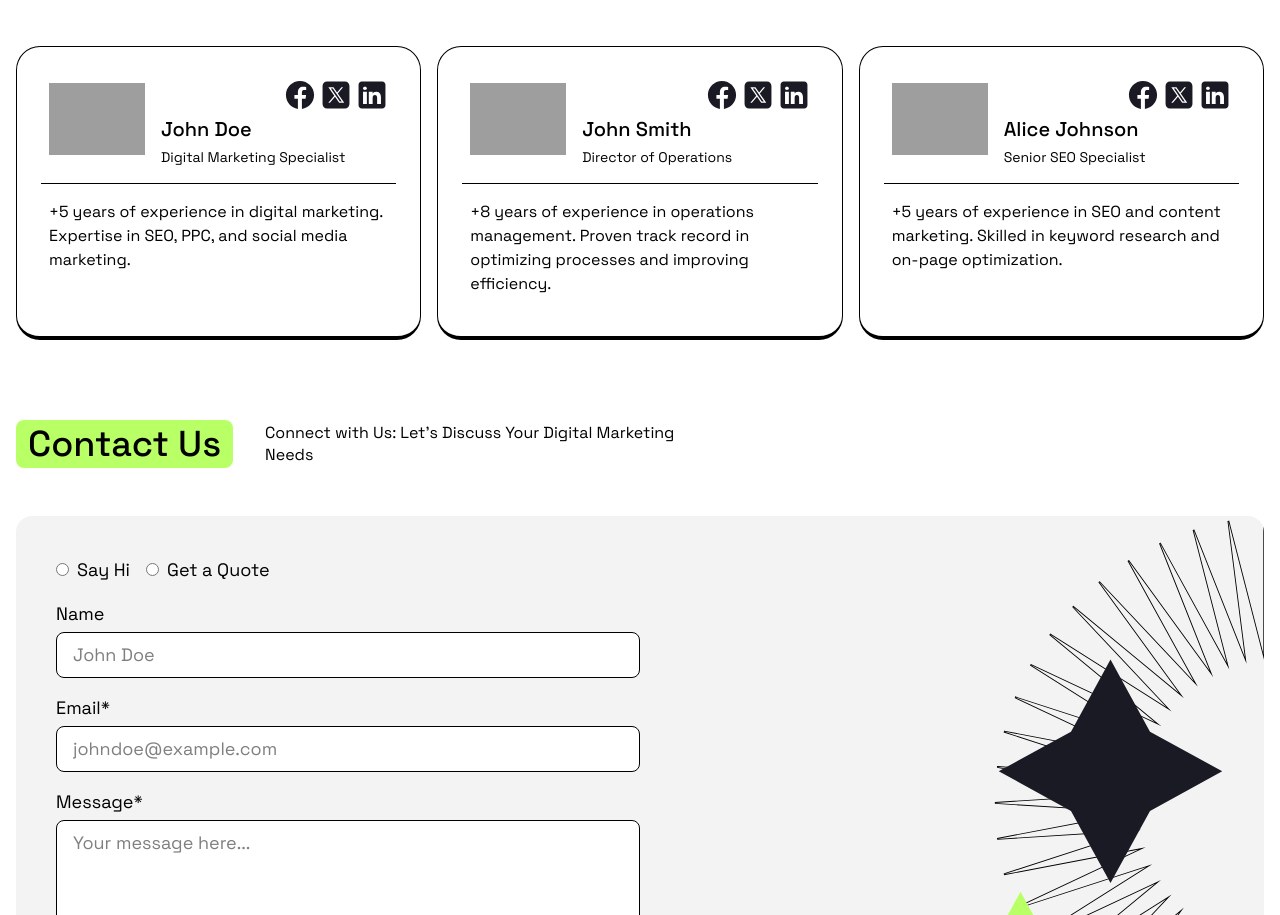
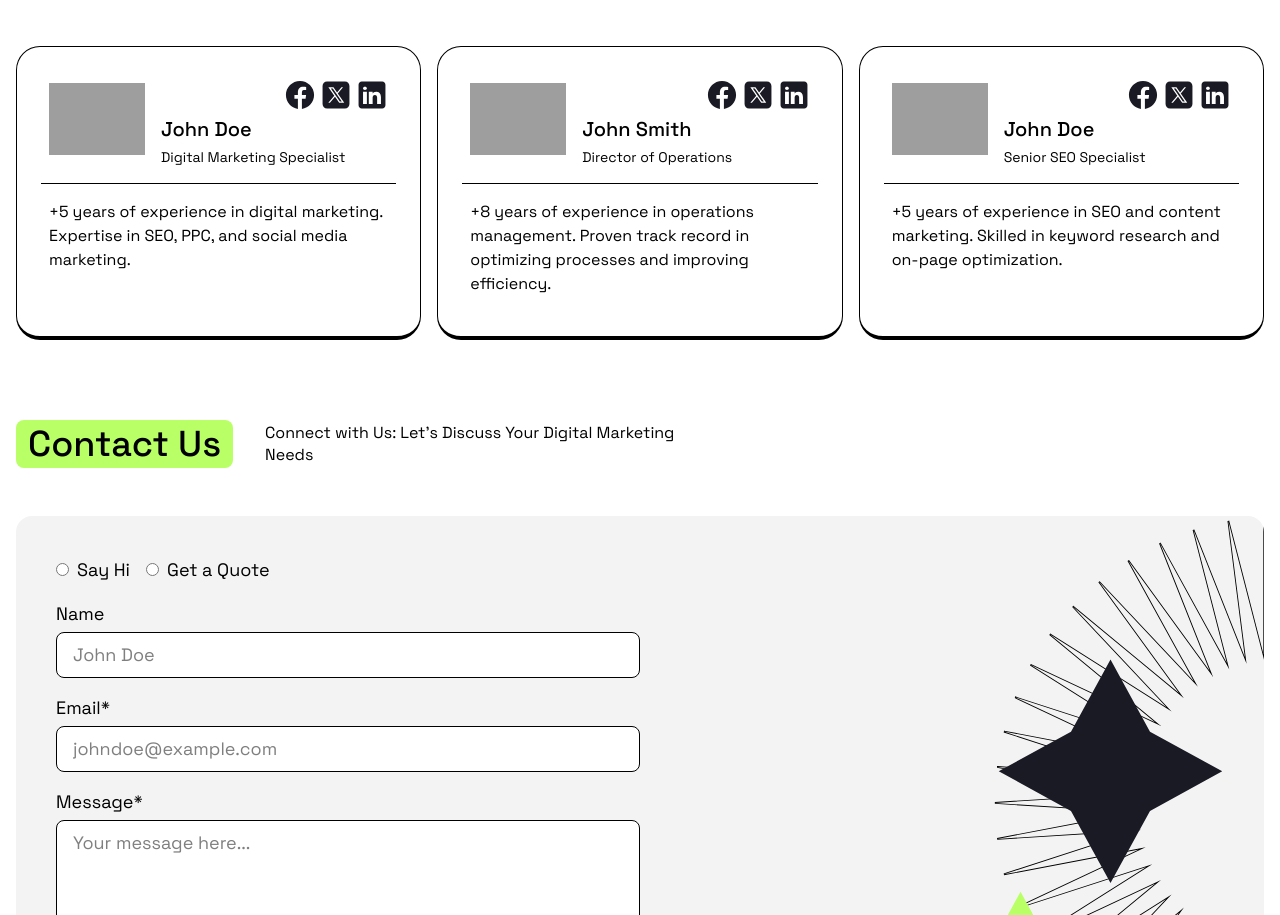
Before and after one commit to iabdwahab/positivus-agency, a React (Vite) app: page /#/ in a window 1280 px wide. Shown: the part 3918-4833 px from the top of the page. Built offline with nearby package versions, Linux system fonts and the light colour scheme; grey boxes are pictures that could not be loaded.

Commit message:
Update team.tsx

```diff
--- a/src/data/team.tsx
+++ b/src/data/team.tsx
@@ -28,7 +28,7 @@ export const teamMembersList: teamMemberInterface[] = [
   },
   {
     id: 2,
-    name: "Alice Johnson",
+    name: "John Doe",
     position: "Senior SEO Specialist",
     description: "+5 years of experience in SEO and content marketing. Skilled in keyword research and on-page optimization.",
     picture: "/team/member-3.svg",
```
